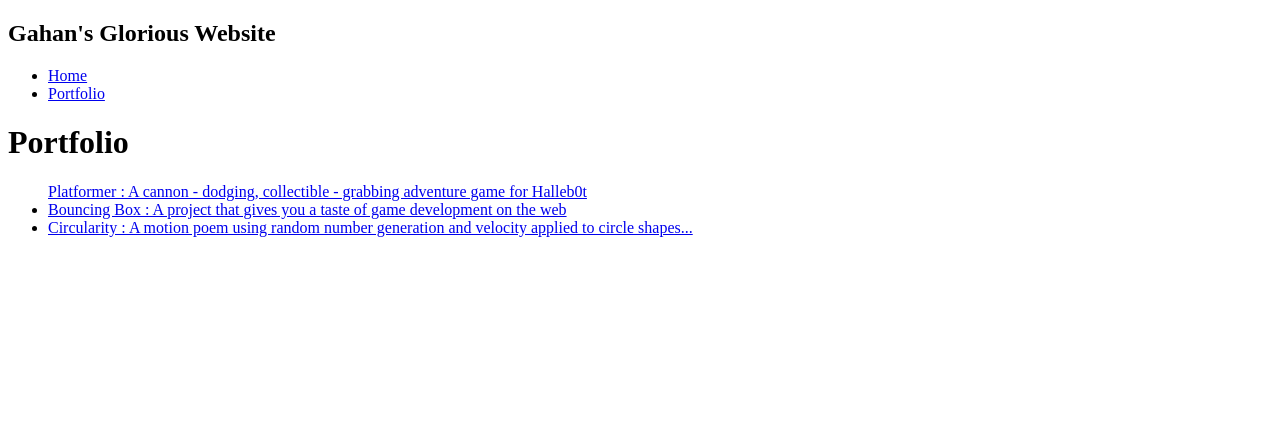
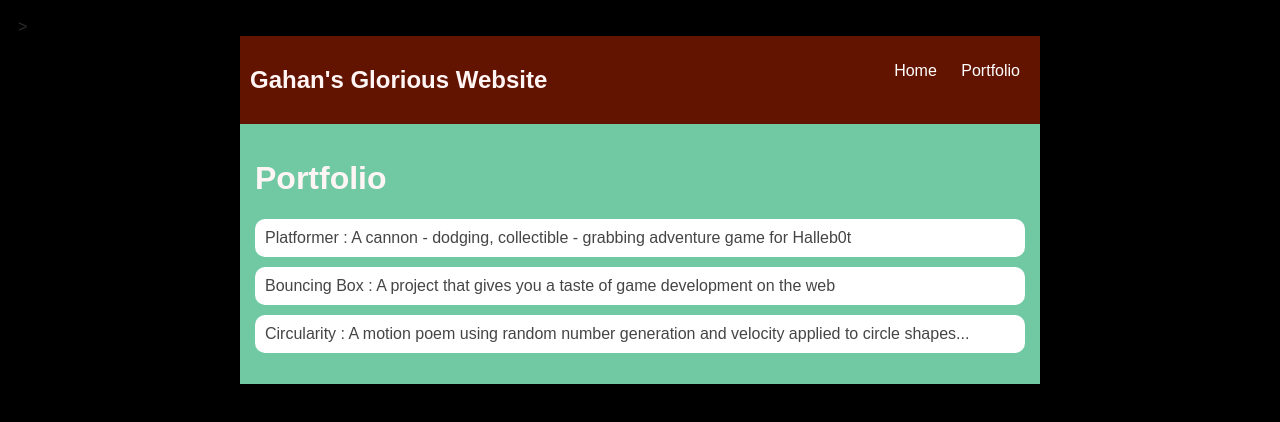
Before and after one commit to GahanP/GahanP.github.io, a plain HTML site: page portfolio.html in a window 1280 px wide. Drawn offline with Linux system fonts and the light colour scheme.

Commit message:
newest file

```diff
--- a/portfolio.html
+++ b/portfolio.html
@@ -3,6 +3,85 @@
     <head>
         <title>Gahan's Amazing Website</title>
     </head>
+    <style type="text/css">
+      body {
+          background: rgb(0, 0, 0);
+          color: rgb(45, 45, 45);
+          padding: 10px;
+          font-family: arial;
+      }
+      header {
+          font-size: 1.5em;
+          font-weight: bold;
+      }
+
+      #all-contents {
+          max-width: 800px;
+          margin: auto;
+      }
+
+      /* navigation menu */
+      nav {
+          background: rgb(99, 20, 0);
+          margin: 0 auto;
+          display: flex;
+          padding: 10px;
+      }
+      h1 {
+          display: flex;
+          align-items: center;
+          color: rgb(255, 245, 245);
+          flex: 1;
+      }
+      #nav-ul {
+          list-style-image: none;
+      }
+      .nav-li {
+          display: inline-block;
+          padding: 0 10px;
+      }
+      .nav-a {
+          text-decoration: none;
+          color: rgb(255, 255, 255);
+      }
+
+      /* main container area beneath menu */
+      main {
+          background: rgb(113, 201, 164);
+          display: flex;
+      }
+      .content {
+                    /* portfolio styles */
+                    .content h1 {
+                color: black;
+            }
+
+            #portfolio {
+                list-style-type: none;
+                padding-left: 0;
+            }
+
+            #portfolio li {
+                background: #fff;
+                padding: 10px;
+                border-radius: 10px;
+                margin-bottom: 10px;
+            }
+
+            #portfolio li:hover {
+                background: #eee;
+            }
+
+            #portfolio a {
+                text-decoration: none;
+                color: #454545;
+            }
+
+          flex: 1;
+          padding: 15px;
+      }
+  </style>
+>
 
     <body>
       <div id="all-contents">
@@ -20,7 +99,7 @@
         <main>
             <div class="content">
                 <h1>Portfolio</h1>
-                <ul id="portfolio"
+                <ul id="portfolio">
                     <li><a href="projects/platformer/">Platformer : A cannon - dodging, collectible - grabbing adventure game for Halleb0t</a></li>
                     <li><a href="projects/bouncing-box/">Bouncing Box : A project that gives you a taste of game development on the web </a></li>
                     <li><a href="projects/circularity/">Circularity : A motion poem using random number generation and velocity applied to circle shapes...</a></li>
```
